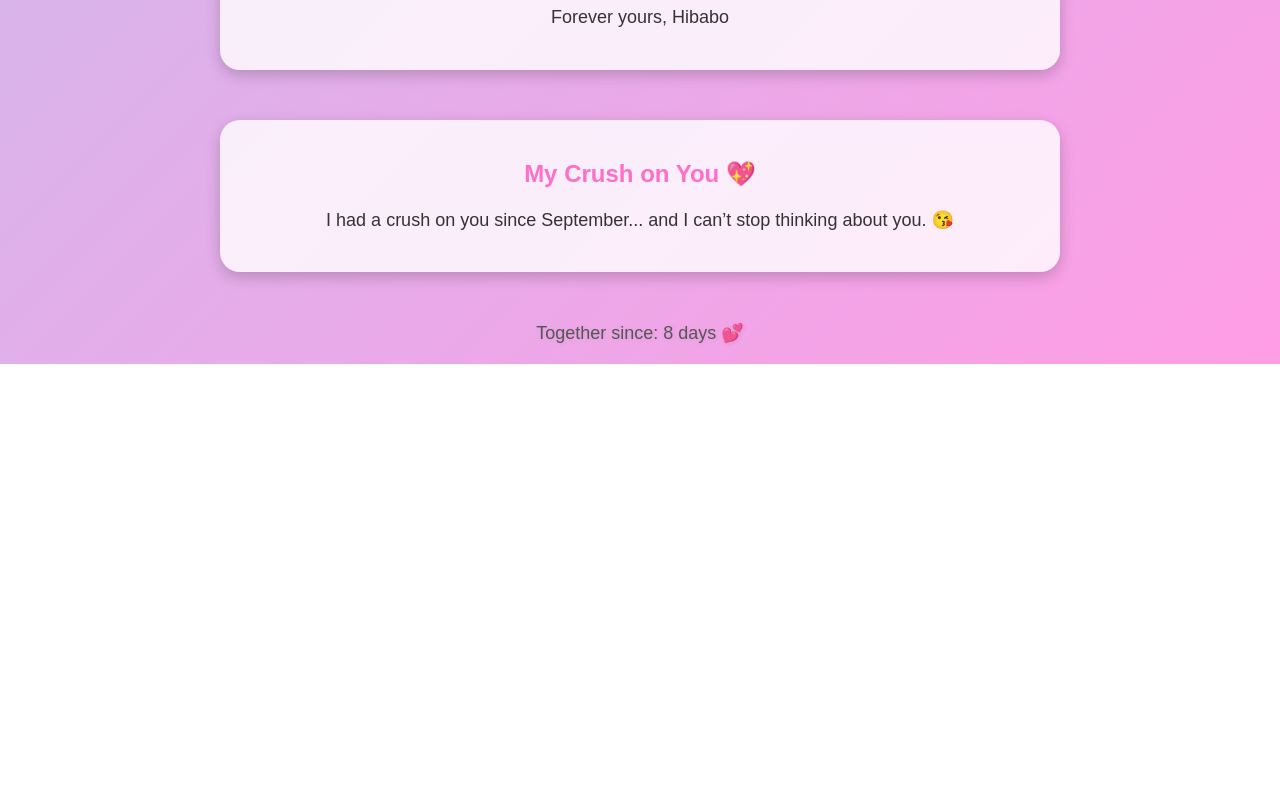
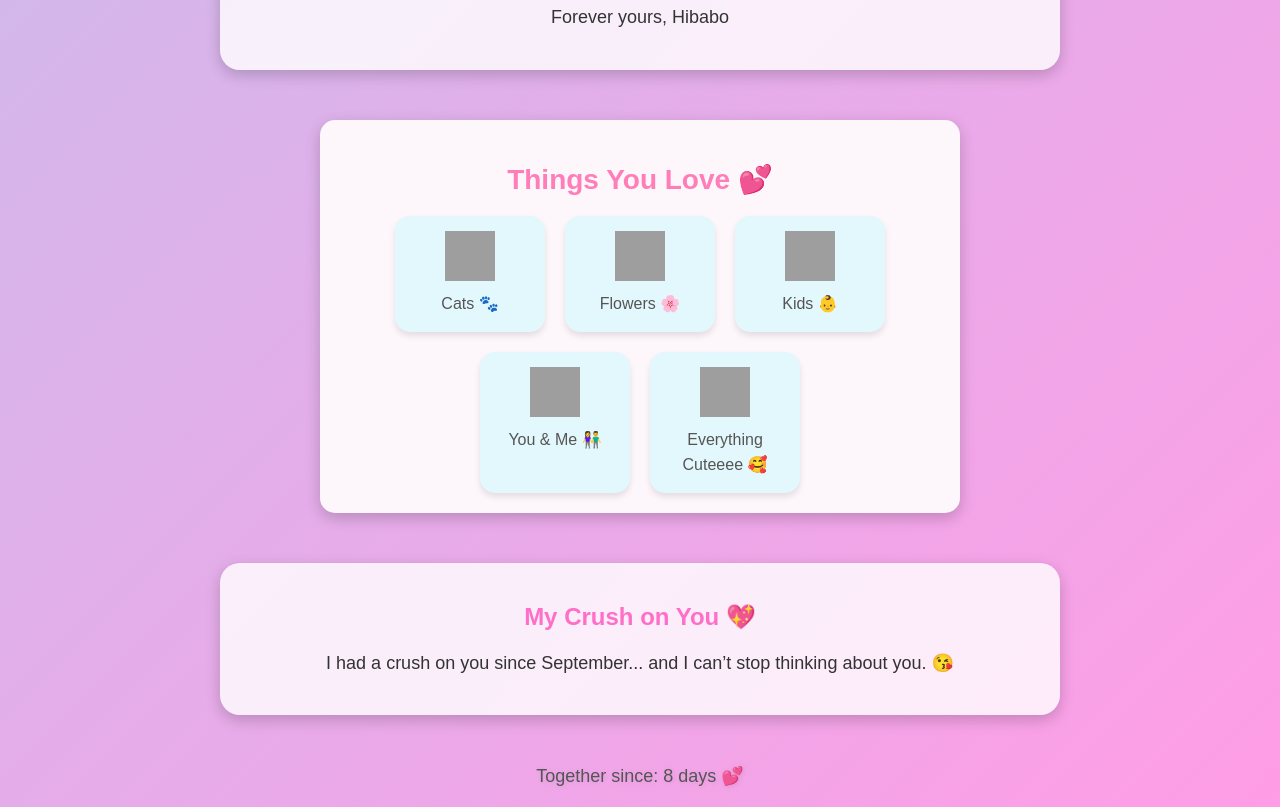
Before and after one commit to itsme0kjhgf/love-yaa, a plain HTML site: page homepage.html in a window 1280 px wide. Shown: the part 2360-3167 px from the top of the page. Before the commit the page ends 2724 px from the top, so only its background shows below. Drawn offline with Linux system fonts and the light colour scheme; grey boxes are pictures that could not be loaded.

Commit message:
Update homepage.html

```diff
--- a/homepage.html
+++ b/homepage.html
@@ -286,6 +286,82 @@
         Hibabo
       </p>
     </div>
+    <!-- Section love -->
+    <div class="section loves">
+      <style>
+        .loves {
+          text-align: center;
+          background-color: #fdf6fb; /* Soft pink */
+          padding: 20px;
+          border-radius: 15px;
+          margin: 20px auto;
+          max-width: 600px;
+        }
+
+        .loves h2 {
+          font-family: 'Poppins', sans-serif;
+          font-size: 28px;
+          color: #ff7eb9; /* Light pink */
+          margin-bottom: 20px;
+        }
+
+        .love-items {
+          display: flex;
+          flex-wrap: wrap;
+          justify-content: center;
+          gap: 20px;
+        }
+
+        .love-item {
+          display: flex;
+          flex-direction: column;
+          align-items: center;
+          background: #e3f8fc; /* Light blue */
+          padding: 15px;
+          border-radius: 15px;
+          box-shadow: 0 4px 6px rgba(0, 0, 0, 0.1);
+          width: 120px;
+        }
+
+        .love-item img {
+          width: 50px;
+          height: 50px;
+          margin-bottom: 10px;
+        }
+
+        .love-item p {
+          font-family: 'Poppins', sans-serif;
+          font-size: 16px;
+          color: #555;
+          margin: 0;
+        }
+      </style>
+
+      <h2>Things You Love 💕</h2>
+      <div class="love-items">
+        <div class="love-item">
+          <img src="https://img.icons8.com/pastel-glyph/64/000000/cat--v2.png" alt="Cat Icon">
+          <p>Cats 🐾</p>
+        </div>
+        <div class="love-item">
+          <img src="https://img.icons8.com/color/64/000000/flower.png" alt="Flower Icon">
+          <p>Flowers 🌸</p>
+        </div>
+        <div class="love-item">
+          <img src="https://cdn-icons-png.flaticon.com/512/2880/2880484.png" alt="Kids Icon">
+          <p>Kids 👶</p>
+        </div>
+        <div class="love-item">
+          <img src="https://encrypted-tbn0.gstatic.com/images?q=tbn:ANd9GcTp0tEdGFZt7T2n6m19T7M7yhJjRgHEkyu3AQ&s" alt="Love Icon">
+          <p>You & Me 👫</p>
+        </div>
+        <div class="love-item">
+          <img src="https://img.freepik.com/premium-vector/cute-icon-set_641714-218.jpg" alt="Cute Things Icon">
+          <p>Everything Cuteeee 🥰</p>
+        </div>
+      </div>
+    </div>
+
 
 
 
```
